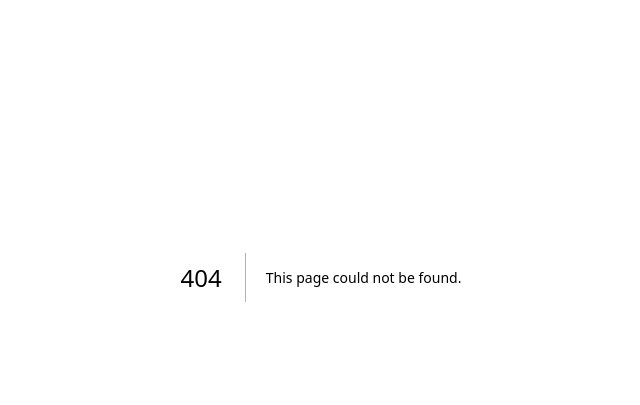
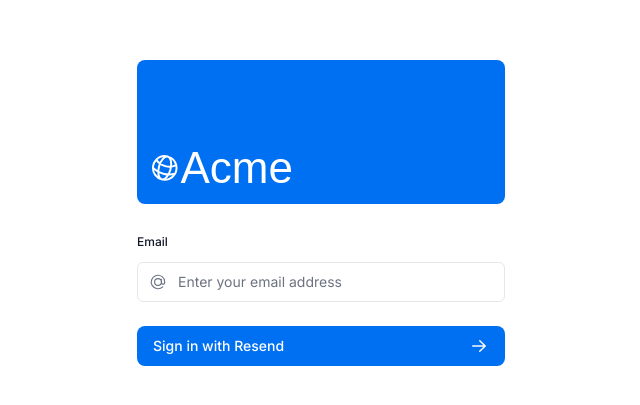
Before and after one commit to fevenoinforca/nextjs-tutorial, a Next.js app: page /magic-sign-in in a window 1280 px wide. Before the commit this address had no page. Shown: the part 123-528 px from the top of the page, without its empty margins (319-959 px from the left). Built offline with nearby package versions, Linux system fonts and the light colour scheme; a web font is replaced by a local one.

Commit message:
magik-link initialization

```diff
--- /dev/null
+++ b/app/magic-sign-in/page.tsx
@@ -0,0 +1,22 @@
+import AcmeLogo from '@/app/ui/acme-logo';
+import { SignIn } from '@/app/ui/magic-sign-in';
+import { Metadata } from 'next';
+
+export const metadata: Metadata = {
+  title: 'Magic Sign In',
+};
+
+export default function LoginPage() {
+  return (
+    <main className="flex items-center justify-center md:h-screen">
+      <div className="relative mx-auto flex w-full max-w-[400px] flex-col space-y-2.5 p-4 md:-mt-32">
+        <div className="flex h-20 w-full items-end rounded-lg bg-blue-500 p-3 md:h-36">
+          <div className="w-32 text-white md:w-36">
+            <AcmeLogo />
+          </div>
+        </div>
+        <SignIn />
+      </div>
+    </main>
+  );
+}
--- a/app/page.tsx
+++ b/app/page.tsx
@@ -21,11 +21,19 @@
             </a>
             , brought to you by Vercel.
           </p>
+          {/* Login with login/password */}
           <Link
             href="/login"
+            className="flex items-center gap-5 self-start rounded-lg bg-gray-500 px-6 py-3 text-sm font-medium text-white transition-colors hover:bg-gray-400 md:text-base"
+          >
+            <span>Log in (with login/password)</span> <ArrowRightIcon className="w-5 md:w-6" />
+          </Link>
+          {/* Login with magic-link */}
+          <Link
+            href="/magic-sign-in"
             className="flex items-center gap-5 self-start rounded-lg bg-blue-500 px-6 py-3 text-sm font-medium text-white transition-colors hover:bg-blue-400 md:text-base"
           >
-            <span>Log in</span> <ArrowRightIcon className="w-5 md:w-6" />
+            <span>Log in (with magic-link)</span> <ArrowRightIcon className="w-5 md:w-6" />
           </Link>
         </div>
         <div className="flex items-center justify-center p-6 md:w-3/5 md:px-28 md:py-12">
--- /dev/null
+++ b/app/ui/magic-sign-in.tsx
@@ -0,0 +1,42 @@
+import { signIn } from "@/auth"
+import { Button } from "./button"
+import { ArrowRightIcon } from '@heroicons/react/20/solid'
+import { AtSymbolIcon } from '@heroicons/react/24/outline'
+
+export function SignIn() {
+    const isPending = false
+
+    return (
+        <form
+            action={async (formData) => {
+                'use server'
+                await signIn("resend", formData)
+            }}
+        >
+            <div className="flex flex-col gap-2">
+                <div>
+                    <label
+                        className="mb-3 mt-5 block text-xs font-medium text-gray-900"
+                        htmlFor="email"
+                        >
+                        Email
+                    </label>
+                    <div className="relative">
+                        <input
+                            className="peer block w-full rounded-md border border-gray-200 py-[9px] pl-10 text-sm outline-2 placeholder:text-gray-500"
+                            id="email"
+                            type="email"
+                            name="email"
+                            placeholder="Enter your email address"
+                            required
+                        />
+                        <AtSymbolIcon className="pointer-events-none absolute left-3 top-1/2 h-[18px] w-[18px] -translate-y-1/2 text-gray-500 peer-focus:text-gray-900" />
+                    </div>
+                </div>
+                <Button className="mt-4 w-full" aria-disabled={isPending}>
+                    Sign in with Resend <ArrowRightIcon className="ml-auto h-5 w-5 text-gray-50" />
+                </Button>
+            </div>
+        </form>
+    )
+}
--- a/auth.ts
+++ b/auth.ts
@@ -1,45 +1,16 @@
-import NextAuth from 'next-auth';
-import { authConfig } from './auth.config';
-import Credentials from 'next-auth/providers/credentials';
-import { z } from 'zod';
-import { sql } from '@vercel/postgres';
-import type { User } from '@/app/lib/definitions';
-import bcrypt from 'bcrypt';
+// auth.ts for magic-link authentication
 
-async function getUser(email: string): Promise<User | undefined> {
-    try {
-      const user = await sql<User>`SELECT * FROM users WHERE email=${email}`;
-      return user.rows[0];
-    } catch (error) {
-      console.error('Failed to fetch user:', error);
-      throw new Error('Failed to fetch user.');
-    }
-  }
+import NextAuth from "next-auth"
+import Resend from "next-auth/providers/resend"
+import PostgresAdapter from "@auth/pg-adapter"
+import { db } from '@vercel/postgres'
 
-export const { auth, signIn, signOut } = NextAuth({
-  ...authConfig,
+export const { handlers, auth, signIn, signOut } = NextAuth({
   providers: [
-    Credentials({
-        async authorize(credentials) {
-            const parsedCredentials = z
-            .object({ email: z.string().email(), password: z.string().min(6) })
-            .safeParse(credentials);
-
-            if (parsedCredentials.success) {
-                const { email, password } = parsedCredentials.data;
-                const user = await getUser(email);
-                if (!user) {
-                    return null;
-                }
-
-                const passwordsMatch = await bcrypt.compare(password, user.password);
-
-                if (passwordsMatch) return user;
-            }
-
-            console.log('Invalid credentials');
-            return null;
-        },
-    }),
+    Resend({
+        apiKey: process.env.AUTH_RESEND_KEY,
+        from: "no-reply@inforca.mc"
+      }),
   ],
-});
+  adapter: PostgresAdapter(db),
+})
--- a/package.json
+++ b/package.json
@@ -7,6 +7,7 @@
     "lint": "next lint"
   },
   "dependencies": {
+    "@auth/pg-adapter": "^1.7.4",
     "@heroicons/react": "^2.2.0",
     "@tailwindcss/forms": "^0.5.9",
     "@vercel/postgres": "^0.10.0",
@@ -16,6 +17,7 @@
     "clsx": "^2.1.1",
     "next": "15.1.1-canary.24",
     "next-auth": "5.0.0-beta.25",
+    "pg": "^8.13.1",
     "postcss": "8.4.49",
     "react": "19.0.0",
     "react-dom": "19.0.0",
```
Also changed, not shown: 2 other files (tests, documents, lock files or other folders).
